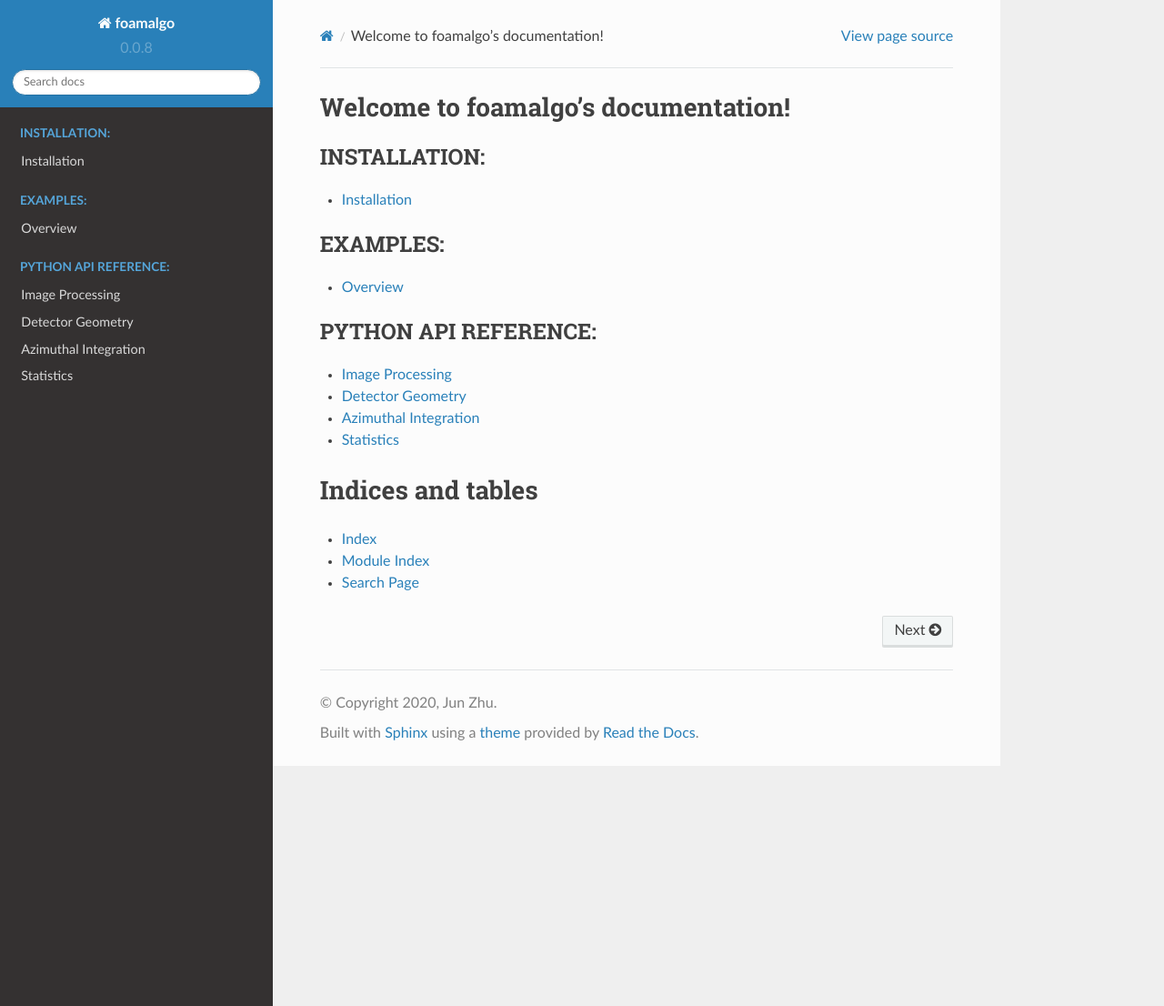
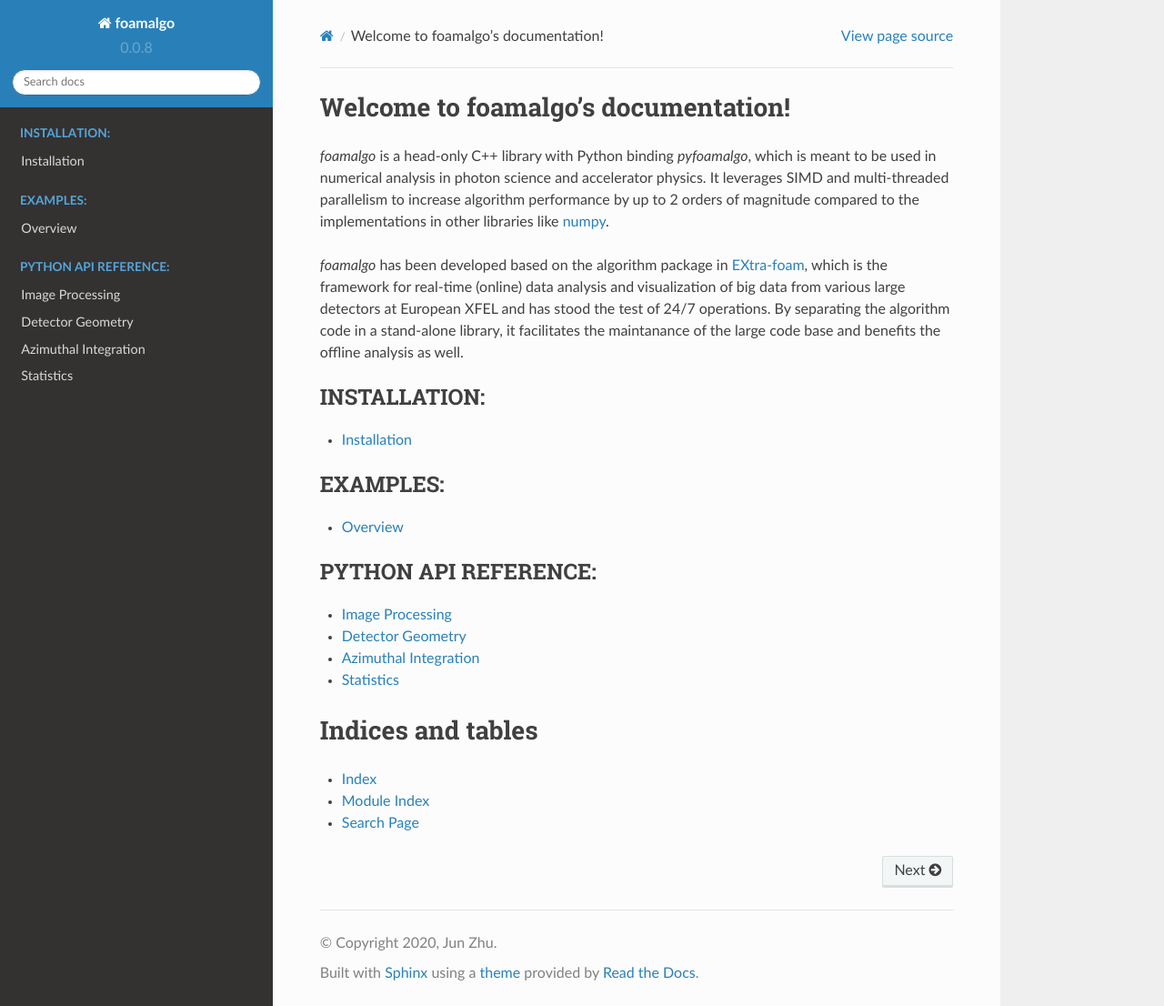
Before and after one commit to zhujun98/foamalgo, a Sphinx documentation site: the page built from docs/source/index.rst, in a window 1280 px wide and 1106 px high. Shown: the whole window at 91% size. Built offline with Sphinx 7.4.7 and the Read the Docs theme 2.0.0, drawn with Linux system fonts in a browser that asks for light colours; pages that are not in the unit, such as notebooks, are missing from menus.

Commit message:
Update introduction

```diff
--- a/docs/source/index.rst
+++ b/docs/source/index.rst
@@ -1,10 +1,18 @@
-.. foamalgo documentation master file, created by
-   sphinx-quickstart on Sun Aug 30 22:11:47 2020.
-   You can adapt this file completely to your liking, but it should at least
-   contain the root `toctree` directive.
-
 Welcome to foamalgo's documentation!
 ====================================
+
+`foamalgo` is a head-only C++ library with Python binding `pyfoamalgo`,
+which is meant to be used in numerical analysis in photon science and
+accelerator physics. It leverages SIMD and multi-threaded parallelism
+to increase algorithm performance by up to 2 orders of magnitude compared to
+the implementations in other libraries like `numpy <https://numpy.org/>`_.
+
+`foamalgo` has been developed based on the algorithm package in `EXtra-foam <https://github.com/European-XFEL/EXtra-foam>`_,
+which is the framework for real-time (online) data analysis and visualization
+of big data from various large detectors at European XFEL and has stood
+the test of 24/7 operations. By separating the algorithm code in a
+stand-alone library, it facilitates the maintanance of the large code base
+and benefits the offline analysis as well.
 
 .. toctree::
    :caption: INSTALLATION:
```
Also changed, not shown: README.md (+10 -1 lines).
